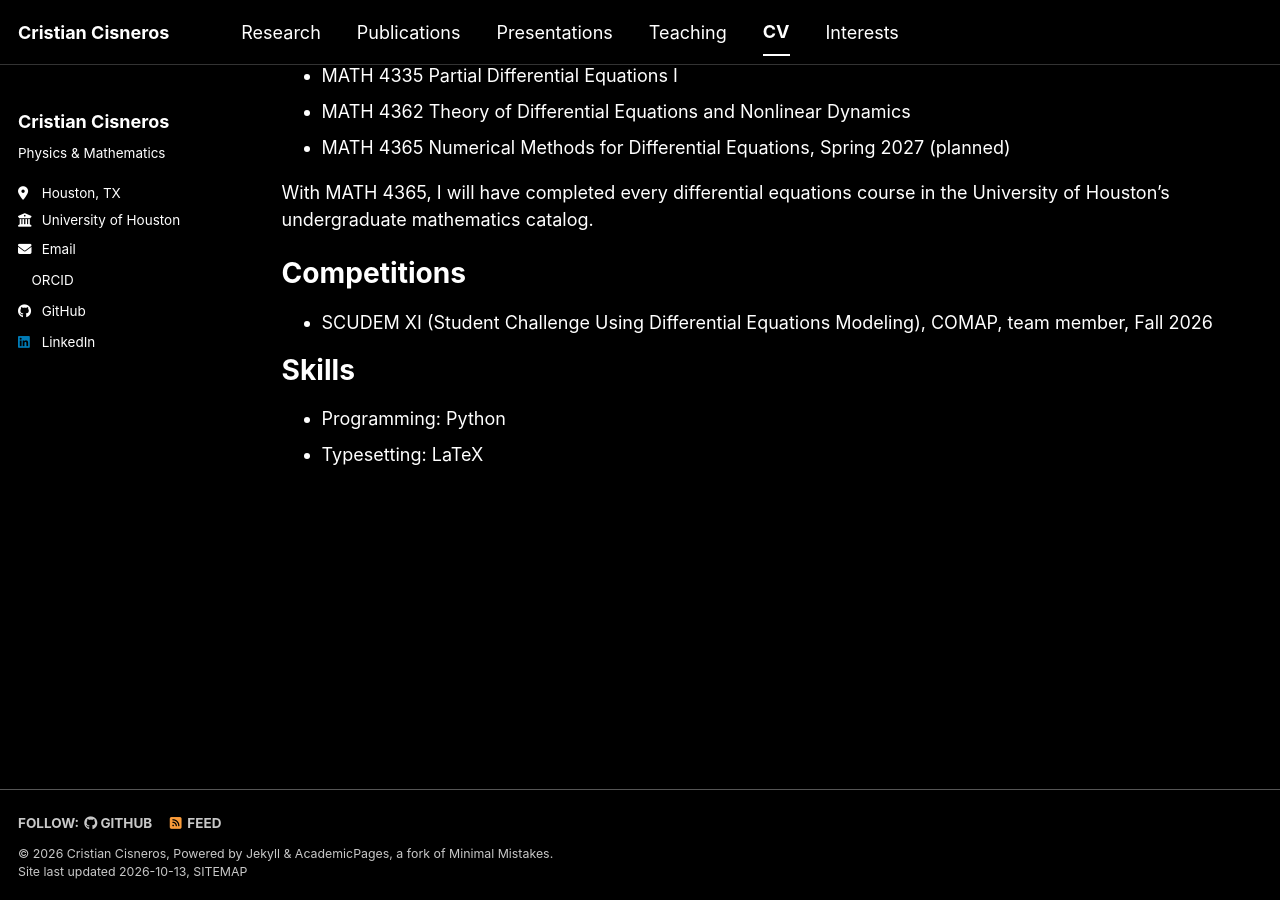
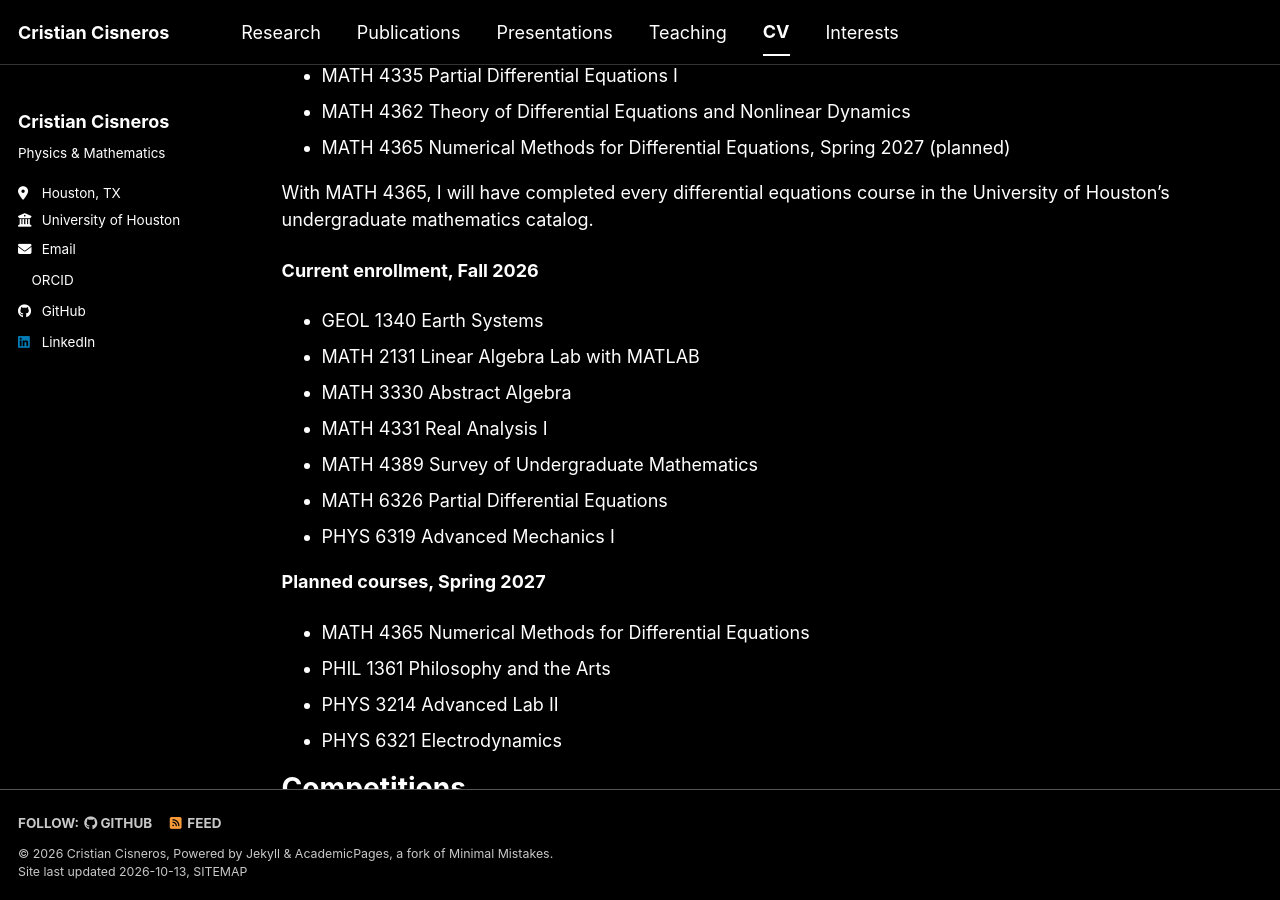
Before and after one commit to cristiancisneros06/cristiancisneros06.github.io, a Jekyll site: the page built from _pages/cv.md, in a window 1280 px wide and 900 px high, scrolled down 1868 px. Built offline with Jekyll 4.4.1, drawn with Linux system fonts in a browser that asks for light colours; a style sheet for code colours, icons or effects is not loaded.

Commit message:
CV: add Fall 2026 enrollment and planned Spring 2027 courses
Co-Authored-By: Claude Opus 5.5 <noreply@anthropic.com>
Claude-Session: https://claude.ai/code/session_018pAHn5U7a94QXAMPUUzZSJ

```diff
--- a/_pages/cv.md
+++ b/_pages/cv.md
@@ -76,6 +76,23 @@ Selected coursework
 
 With MATH 4365, I will have completed every differential equations course in the University of Houston's undergraduate mathematics catalog.
 
+**Current enrollment, Fall 2026**
+
+* GEOL 1340 Earth Systems
+* MATH 2131 Linear Algebra Lab with MATLAB
+* MATH 3330 Abstract Algebra
+* MATH 4331 Real Analysis I
+* MATH 4389 Survey of Undergraduate Mathematics
+* MATH 6326 Partial Differential Equations
+* PHYS 6319 Advanced Mechanics I
+
+**Planned courses, Spring 2027**
+
+* MATH 4365 Numerical Methods for Differential Equations
+* PHIL 1361 Philosophy and the Arts
+* PHYS 3214 Advanced Lab II
+* PHYS 6321 Electrodynamics
+
 Competitions
 ======
 * SCUDEM XI (Student Challenge Using Differential Equations Modeling), COMAP, team member, Fall 2026
```
